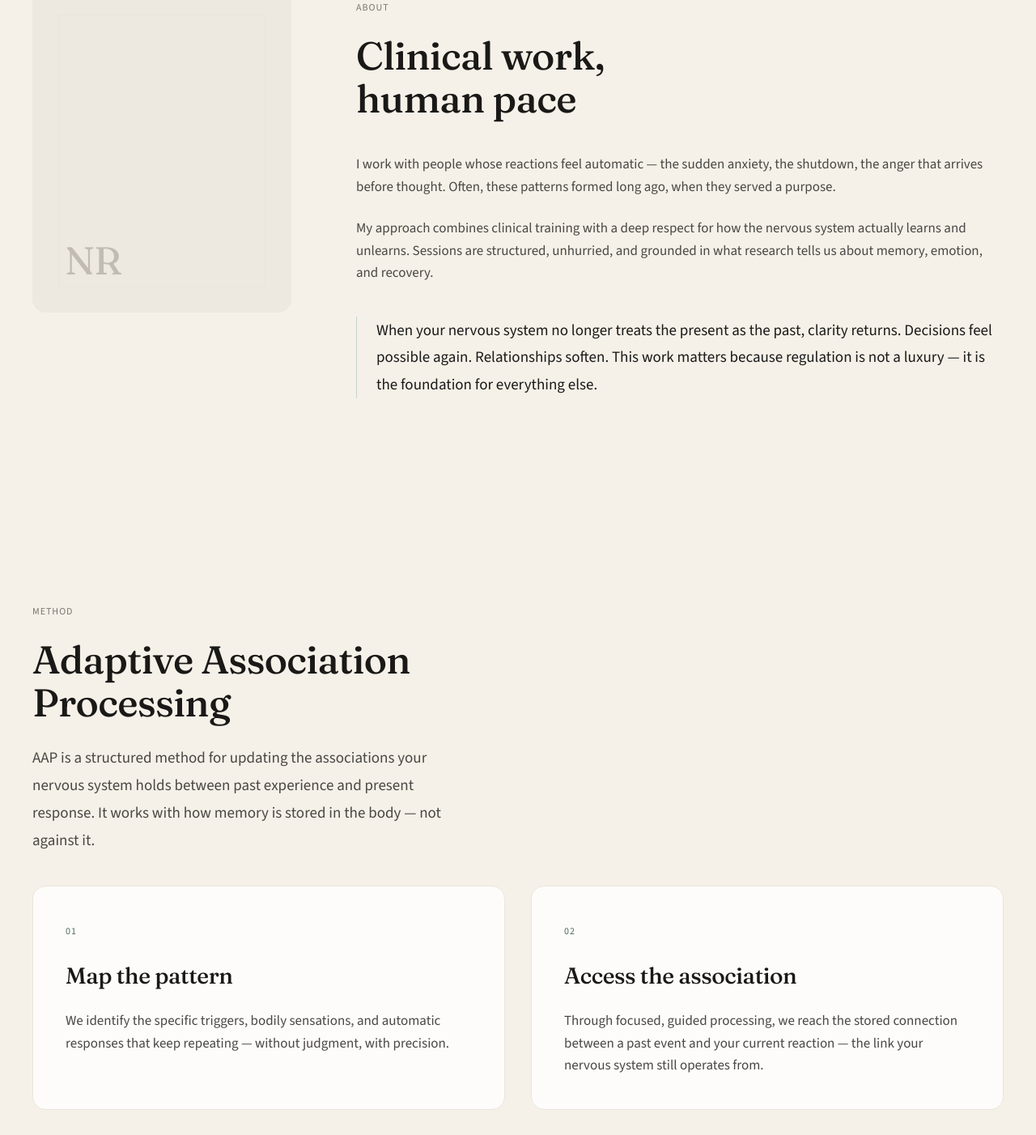
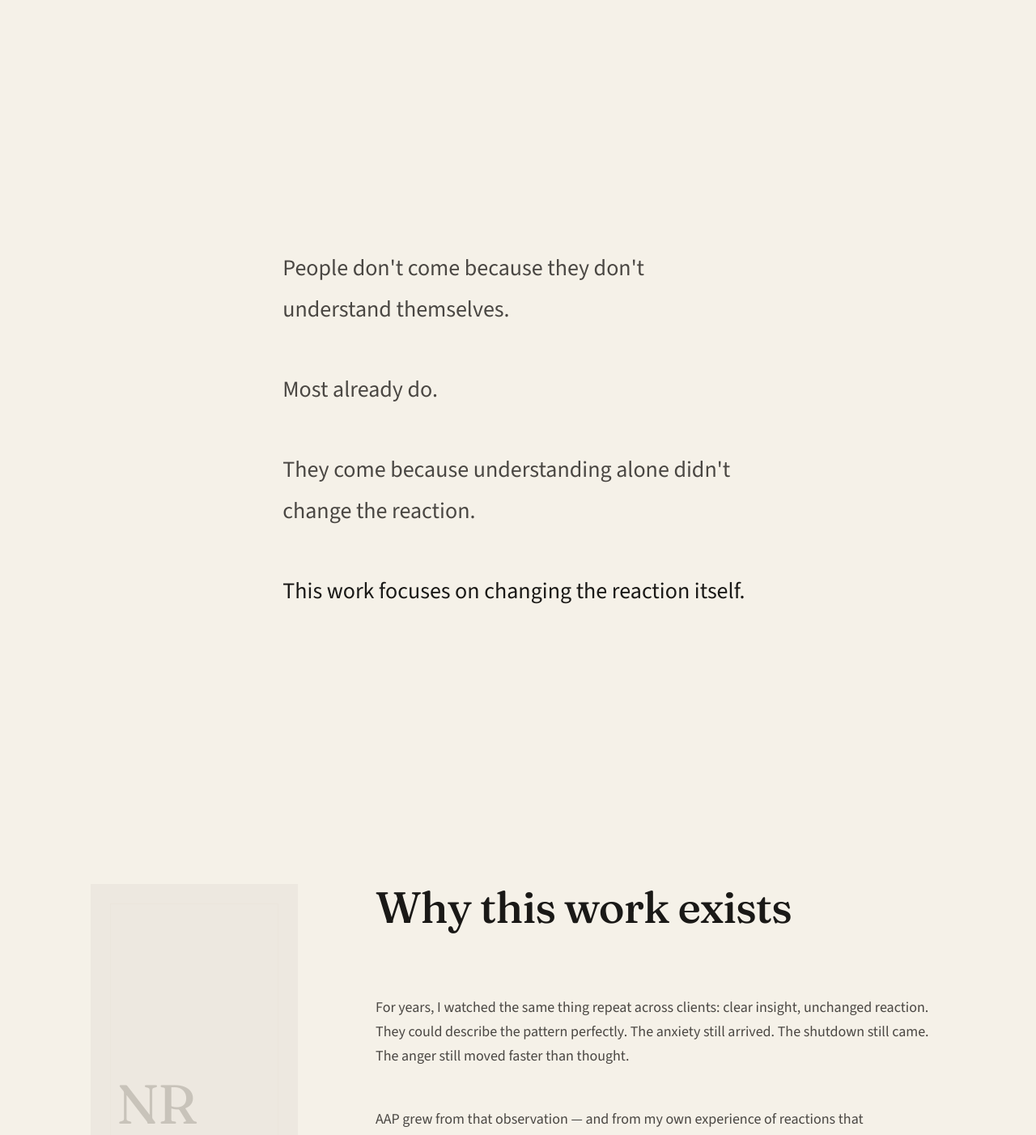
Before and after one commit to niksprojectsup-oss/niksravins.com, a Next.js app: page / in a window 1280 px wide. Shown: the part 1330-2732 px from the top of the page at 81% size. Built offline with nearby package versions, Linux system fonts and the light colour scheme.

Commit message:
Redesign homepage positioning and messaging

```diff
--- a/src/app/globals.css
+++ b/src/app/globals.css
@@ -43,6 +43,7 @@
   --text-3xl: var(--nr-text-3xl);
   --text-4xl: var(--nr-text-4xl);
   --text-display: var(--nr-text-display);
+  --text-editorial: var(--nr-text-editorial);
 
   --leading-tight: var(--nr-leading-tight);
   --leading-snug: var(--nr-leading-snug);
@@ -63,6 +64,7 @@
   --spacing-stack-sm: var(--nr-stack-sm);
   --spacing-stack-md: var(--nr-stack-md);
   --spacing-stack-lg: var(--nr-stack-lg);
+  --spacing-stack-xl: var(--nr-stack-xl);
 
   /* Layout widths */
   --width-prose: var(--nr-width-prose);
@@ -248,6 +250,12 @@
     color: var(--nr-ink-muted);
   }
 
+  .type-editorial {
+    font-size: var(--nr-text-editorial);
+    line-height: var(--nr-leading-relaxed);
+    color: var(--nr-ink-muted);
+  }
+
   .type-body {
     font-size: var(--nr-text-base);
     line-height: var(--nr-leading-normal);
@@ -329,6 +337,10 @@
   .layout-stack-lg > * + * {
     margin-top: var(--nr-stack-lg);
   }
+
+  .layout-stack-xl > * + * {
+    margin-top: var(--nr-stack-xl);
+  }
 }
 
 /* ── Surface presets ──────────────────────────────────────────── */
--- a/src/app/layout.tsx
+++ b/src/app/layout.tsx
@@ -21,11 +21,11 @@ export const metadata: Metadata = {
     template: "%s · Niks Ravins",
   },
   description:
-    "Psychotherapy focused on nervous system regulation. Helping your body stop reacting to the past through Adaptive Association Processing.",
+    "Psychotherapy focused on changing learned emotional associations — the links that keep automatic reactions running, even after you understand them.",
   openGraph: {
     title: "Niks Ravins",
     description:
-      "A calm nervous system changes everything. Psychotherapy with clarity, care, and scientific grounding.",
+      "You understand the reaction. It still happens. Sessions focus on identifying and changing the learned emotional associations behind automatic reactions.",
     type: "website",
     locale: "en",
     siteName: "Niks Ravins",
--- a/src/components/layout/Header.tsx
+++ b/src/components/layout/Header.tsx
@@ -63,7 +63,7 @@ export function Header() {
 
         <button
           type="button"
-          className="flex h-11 w-11 items-center justify-center rounded-md border border-border-subtle text-ink md:hidden"
+          className="flex h-11 w-11 items-center justify-center text-ink md:hidden"
           aria-expanded={menuOpen}
           aria-controls="mobile-nav"
           aria-label={menuOpen ? "Close menu" : "Open menu"}
--- a/src/components/sections/AAPMethod.tsx
+++ b/src/components/sections/AAPMethod.tsx
@@ -1,31 +1,35 @@
 import { aap } from "@/content/site";
 import { Section } from "@/components/ui/Section";
-import { SectionHeading } from "@/components/ui/SectionHeading";
 
 export function AAPMethod() {
   return (
     <Section id="aap" size="lg" aria-labelledby="aap-heading">
-      <SectionHeading
-        id="aap-heading"
-        label="Method"
-        title={aap.title}
-        description={aap.intro}
-        className="mb-stack-lg max-w-content"
-      />
+      <div className="layout-stack-xl max-w-wide">
+        <header className="layout-stack-md max-w-prose">
+          <p className="type-label">AAP</p>
+          <h2 id="aap-heading" className="type-heading">
+            {aap.title}
+          </h2>
+          <p className="type-editorial">{aap.intro}</p>
+        </header>
 
-      <ol className="grid gap-6 md:grid-cols-2 md:gap-8">
-        {aap.steps.map((step) => (
-          <li key={step.number} className="surface-base p-8 md:p-10">
+        <ol className="layout-stack-lg max-w-prose list-none">
+          {aap.points.map((point, index) => (
+            <li
+              key={point.title}
+              className="border-t border-border-subtle pt-stack-md first:border-t-0 first:pt-0"
+            >
               <div className="layout-stack-sm">
-              <span className="type-label text-accent" aria-hidden>
-                {step.number}
+                <span className="type-label text-ink-faint" aria-hidden>
+                  {String(index + 1).padStart(2, "0")}
                 </span>
-              <h3 className="type-heading-sm">{step.title}</h3>
-              <p className="type-body">{step.description}</p>
+                <h3 className="type-heading-sm">{point.title}</h3>
+                <p className="type-body">{point.description}</p>
               </div>
             </li>
           ))}
         </ol>
+      </div>
     </Section>
   );
 }
--- a/src/components/sections/About.tsx
+++ b/src/components/sections/About.tsx
@@ -1,48 +1,41 @@
 import { about } from "@/content/site";
 import { Section } from "@/components/ui/Section";
-import { SectionHeading } from "@/components/ui/SectionHeading";
 
 export function About() {
   return (
     <Section id="about" size="lg" aria-labelledby="about-heading">
-      <div className="grid gap-16 lg:grid-cols-[minmax(0,20rem)_1fr] lg:gap-20 lg:items-start">
-        <div className="mx-auto w-full max-w-xs lg:mx-0 lg:max-w-none">
+      <div className="grid gap-20 lg:grid-cols-[minmax(0,16rem)_1fr] lg:gap-24 lg:items-start">
+        <div className="mx-auto w-full max-w-[14rem] lg:mx-0 lg:max-w-none">
           <div
-            className="relative aspect-[4/5] w-full overflow-hidden surface-muted"
+            className="relative aspect-[3/4] w-full overflow-hidden bg-surface-muted"
             role="img"
             aria-label="Professional portrait placeholder for Niks Ravins"
           >
             <div
               aria-hidden
-              className="absolute inset-8 border border-border-subtle"
+              className="absolute inset-6 border border-border-subtle"
             />
             <span
               aria-hidden
-              className="absolute bottom-10 left-10 font-display text-5xl tracking-tight text-ink-faint/60"
+              className="absolute bottom-8 left-8 font-display text-4xl tracking-tight text-ink-faint/50"
             >
               NR
             </span>
           </div>
         </div>
 
-        <div className="layout-stack-md max-w-prose lg:max-w-none lg:pt-4">
-          <SectionHeading
-            id="about-heading"
-            label="About"
-            title="Clinical work, human pace"
-          />
+        <div className="layout-stack-lg max-w-prose lg:max-w-none">
+          <h2 id="about-heading" className="type-heading">
+            {about.title}
+          </h2>
 
-          <div className="layout-stack-sm">
+          <div className="layout-stack-md">
             {about.story.map((paragraph) => (
-              <p key={paragraph.slice(0, 24)} className="type-body">
+              <p key={paragraph.slice(0, 32)} className="type-body">
                 {paragraph}
               </p>
             ))}
           </div>
-
-          <blockquote className="border-l border-accent-muted pl-6">
-            <p className="type-lead text-ink">{about.why}</p>
-          </blockquote>
         </div>
       </div>
     </Section>
--- a/src/components/sections/Trust.tsx
+++ b/src/components/sections/Trust.tsx
@@ -4,11 +4,22 @@ import { Section } from "@/components/ui/Section";
 export function Trust() {
   return (
     <Section size="md" aria-labelledby="trust-heading">
-      <div className="mx-auto max-w-prose border-y border-border-subtle py-section-sm">
+      <div className="mx-auto max-w-prose layout-stack-md py-8 md:py-12">
         <h2 id="trust-heading" className="sr-only">
-          Understanding emotional patterns
+          Why people come here
         </h2>
-        <p className="type-lead text-center text-ink-muted">{trust.text}</p>
+        {trust.statements.map((statement, index) => (
+          <p
+            key={statement}
+            className={
+              index === trust.statements.length - 1
+                ? "type-editorial text-ink"
+                : "type-editorial"
+            }
+          >
+            {statement}
+          </p>
+        ))}
       </div>
     </Section>
   );
--- a/src/content/site.ts
+++ b/src/content/site.ts
@@ -1,6 +1,6 @@
 export const siteConfig = {
   name: "Niks Ravins",
-  tagline: "Psychotherapist",
+  tagline: "Psychotherapist · Adaptive Association Processing",
   email: "hello@niksravins.com",
   bookingUrl: "#contact",
 } as const;
@@ -14,94 +14,105 @@ export const navigation = [
 
 export const hero = {
   name: "Niks Ravins",
-  headline: "Helping your nervous system stop reacting to the past.",
-  subheadline: "A calm nervous system changes everything.",
+  headline: "You understand the reaction. It still happens.",
+  explanation: [
+    "Automatic emotional reactions can continue because the nervous system still links them to specific past experiences.",
+    "Most people who come here already understand their patterns. Talking explained them. It did not change the reaction.",
+    "Sessions focus on identifying and changing those learned emotional associations.",
+  ],
   primaryCta: { label: "Book a Session", href: "#contact" },
-  secondaryCta: { label: "Learn about AAP", href: "#aap" },
+  secondaryCta: { label: "How AAP Works", href: "#aap" },
 } as const;
 
 export const trust = {
-  text: "Many emotional reactions are not character flaws. They are learned nervous system patterns — responses your body memorized when staying alert felt necessary. Understanding this is the first step toward change that lasts.",
+  statements: [
+    "People don't come because they don't understand themselves.",
+    "Most already do.",
+    "They come because understanding alone didn't change the reaction.",
+    "This work focuses on changing the reaction itself.",
+  ],
 } as const;
 
 export const about = {
+  title: "Why this work exists",
   story: [
-    "I work with people whose reactions feel automatic — the sudden anxiety, the shutdown, the anger that arrives before thought. Often, these patterns formed long ago, when they served a purpose.",
-    "My approach combines clinical training with a deep respect for how the nervous system actually learns and unlearns. Sessions are structured, unhurried, and grounded in what research tells us about memory, emotion, and recovery.",
+    "For years, I watched the same thing repeat across clients: clear insight, unchanged reaction. They could describe the pattern perfectly. The anxiety still arrived. The shutdown still came. The anger still moved faster than thought.",
+    "AAP grew from that observation — and from my own experience of reactions that understanding alone could not reach. Not from a theory I wanted to prove, but from a question that would not leave: if someone already knows why they react, what exactly still needs to change?",
+    "The answer, as I came to see it, is the association itself — the learned link between a past experience and a present response. This work exists to reach that link directly, through a structured session framework built from extensive practical work and continuous observation of how automatic emotional reactions shift.",
   ],
-  why: "When your nervous system no longer treats the present as the past, clarity returns. Decisions feel possible again. Relationships soften. This work matters because regulation is not a luxury — it is the foundation for everything else.",
 } as const;
 
 export const aap = {
-  title: "Adaptive Association Processing",
+  title: "How AAP works",
   intro:
-    "AAP is a structured method for updating the associations your nervous system holds between past experience and present response. It works with how memory is stored in the body — not against it.",
-  steps: [
+    "Adaptive Association Processing is not something you study. It is something that happens in the room — quietly, precisely, at the pace your system allows.",
+  points: [
     {
-      number: "01",
-      title: "Map the pattern",
+      title: "What happens in a session",
       description:
-        "We identify the specific triggers, bodily sensations, and automatic responses that keep repeating — without judgment, with precision.",
+        "We locate a specific reaction — the one that still arrives automatically — and trace it to the emotional association that keeps it running. The session stays focused on that link. There is no performance, no rush to insight.",
     },
     {
-      number: "02",
-      title: "Access the association",
+      title: "Why the same reaction returns",
       description:
-        "Through focused, guided processing, we reach the stored connection between a past event and your current reaction — the link your nervous system still operates from.",
+        "A reaction repeats when the nervous system still treats a present moment as connected to a past one. The association was learned. It can be difficult to override through understanding alone because it operates before thought.",
     },
     {
-      number: "03",
-      title: "Update the response",
+      title: "How one memory reaches into the present",
       description:
-        "The association is reprocessed so the body can distinguish then from now. The memory remains; the automatic reaction loosens.",
+        "An emotional association does not require conscious recall. A tone, a look, a situation can activate the same response the original experience produced — even when the person knows, rationally, that the past is not the present.",
     },
     {
-      number: "04",
-      title: "Integrate the change",
+      title: "What may change",
       description:
-        "New responses are reinforced through practice and reflection. Stability builds gradually — not as performance, but as physiology.",
+        "When an association shifts, the reaction that followed it may soften or stop arriving altogether. This is not a promise. It is what clients often describe: not a new understanding, but a different response in daily life.",
     },
   ],
 } as const;
 
 export const testimonials = [
   {
-    quote:
-      "I stopped trying to think my way out of reactions that were happening in my body. That shift alone changed how I show up in my work and my marriage.",
-    attribution: "Client, 38",
+    before: "I constantly checked my partner's social media.",
+    after: "I simply stopped feeling the need.",
+    attribution: "Client, 34",
   },
   {
-    quote:
-      "The sessions felt calm and precise. Nothing was rushed. For the first time, I understood why I responded the way I did — and that it could actually change.",
-    attribution: "Client, 45",
+    before: "Every meeting at work, my chest tightened before I spoke.",
+    after: "I still prepare. The tightening rarely comes.",
+    attribution: "Client, 41",
   },
   {
-    quote:
-      "I came in exhausted from managing anxiety I didn't fully understand. Now I have language for it, and more importantly, my body handles stress differently.",
-    attribution: "Client, 31",
+    before: "I knew my anger wasn't about what was happening in front of me.",
+    after: "It stopped arriving before I could think.",
+    attribution: "Client, 38",
   },
 ] as const;
 
 export const faq = [
   {
-    question: "What happens in a first session?",
+    question: "What happens during a session?",
     answer:
-      "We begin with what brought you here. I ask about your history, current patterns, and what you hope will be different. There is no pressure to share more than feels right. The goal is to understand your nervous system, not to diagnose you quickly.",
+      "We identify a specific automatic reaction and work with the emotional association connected to it. Sessions are structured and focused. You are not asked to perform or produce insight — the work happens at the level of the association itself.",
   },
   {
-    question: "How is AAP different from talk therapy?",
+    question: "Do I need to relive painful memories?",
     answer:
-      "Talk therapy works primarily through insight and narrative. AAP works directly with how associations are stored and updated in the nervous system. We still talk — but the focus is on processing the patterns that run beneath words.",
+      "No. The work does not require detailed retelling or re-experiencing events. We work with the association as it presents now — in the reaction, in the body — not through narrative reconstruction.",
   },
   {
-    question: "How long does the work take?",
+    question: "Is AAP psychotherapy?",
     answer:
-      "Some people notice shifts within several sessions. Deeper patterns often require more time. We move at a pace your nervous system can tolerate — not faster, not slower than necessary.",
+      "Yes. AAP is a structured session framework used within psychotherapy. It is not coaching, and it is not a standalone technique applied outside a therapeutic relationship.",
   },
   {
-    question: "Do you offer online sessions?",
+    question: "How many sessions do people usually have?",
     answer:
-      "Yes. Online sessions are conducted with the same structure and care as in-person work. What matters most is that you are in a private, undisturbed space.",
+      "It varies. Some people work on a single pattern over several sessions. Others continue longer. There is no prescribed course length — we work until the reaction you came for has shifted enough to matter in your daily life.",
+  },
+  {
+    question: "Can this help if I've already tried therapy?",
+    answer:
+      "Often, yes — especially if previous therapy helped you understand your patterns but the automatic reactions remained. AAP addresses a different layer: not the story about the reaction, but the association that produces it.",
   },
   {
     question: "What if I am in crisis?",
@@ -111,8 +122,10 @@ export const faq = [
 ] as const;
 
 export const finalCta = {
-  headline: "When you are ready, we can begin.",
-  subtext:
-    "Reach out to schedule an initial conversation. There is no obligation — only space to see if this work fits.",
+  lines: [
+    "If you've understood yourself for years",
+    "but your reactions still feel automatic,",
+    "perhaps it isn't understanding that's missing.",
+  ],
   button: { label: "Book a Session", href: "#contact" },
 } as const;
--- a/src/styles/tokens.css
+++ b/src/styles/tokens.css
@@ -36,30 +36,31 @@
   --nr-selection-bg: #dce8e2;
   --nr-selection-fg: #1a1917;
 
-  /* ── Typography: scale (17px base for warmth & readability) */
+  /* ── Typography: scale ────────────────────────────────────── */
   --nr-text-xs: 0.75rem;
   --nr-text-sm: 0.875rem;
-  --nr-text-base: 1.0625rem;
-  --nr-text-md: 1.1875rem;
-  --nr-text-lg: 1.375rem;
-  --nr-text-xl: 1.75rem;
-  --nr-text-2xl: 2.25rem;
-  --nr-text-3xl: 3rem;
-  --nr-text-4xl: 3.75rem;
-  --nr-text-display: clamp(2.75rem, 5vw + 1rem, 4.5rem);
+  --nr-text-base: 1.125rem;
+  --nr-text-md: 1.3125rem;
+  --nr-text-lg: 1.5rem;
+  --nr-text-xl: 2rem;
+  --nr-text-2xl: 2.625rem;
+  --nr-text-3xl: 3.375rem;
+  --nr-text-4xl: 4.25rem;
+  --nr-text-display: clamp(2.875rem, 6vw + 1rem, 5.25rem);
+  --nr-text-editorial: clamp(1.375rem, 2vw + 0.75rem, 1.75rem);
 
   /* ── Typography: line height ────────────────────────────── */
-  --nr-leading-tight: 1.12;
-  --nr-leading-snug: 1.3;
-  --nr-leading-normal: 1.62;
-  --nr-leading-relaxed: 1.78;
+  --nr-leading-tight: 1.08;
+  --nr-leading-snug: 1.28;
+  --nr-leading-normal: 1.65;
+  --nr-leading-relaxed: 1.82;
 
   /* ── Typography: letter spacing ─────────────────────────── */
-  --nr-tracking-tight: -0.025em;
-  --nr-tracking-snug: -0.015em;
+  --nr-tracking-tight: -0.03em;
+  --nr-tracking-snug: -0.018em;
   --nr-tracking-normal: 0;
   --nr-tracking-wide: 0.04em;
-  --nr-tracking-wider: 0.08em;
+  --nr-tracking-wider: 0.1em;
 
   /* ── Spacing: base unit (4px grid) ──────────────────────── */
   --nr-space-1: 0.25rem;
@@ -75,21 +76,23 @@
   --nr-space-20: 5rem;
   --nr-space-24: 6rem;
   --nr-space-32: 8rem;
+  --nr-space-40: 10rem;
 
   /* ── Spacing: layout rhythm ───────────────────────────────── */
-  --nr-section-y-sm: var(--nr-space-16);
-  --nr-section-y-md: var(--nr-space-24);
-  --nr-section-y-lg: var(--nr-space-32);
-  --nr-gutter: clamp(1.25rem, 4vw, 2.5rem);
-  --nr-stack-sm: var(--nr-space-6);
-  --nr-stack-md: var(--nr-space-10);
-  --nr-stack-lg: var(--nr-space-16);
+  --nr-section-y-sm: var(--nr-space-20);
+  --nr-section-y-md: var(--nr-space-32);
+  --nr-section-y-lg: var(--nr-space-40);
+  --nr-gutter: clamp(1.5rem, 5vw, 3rem);
+  --nr-stack-sm: var(--nr-space-8);
+  --nr-stack-md: var(--nr-space-12);
+  --nr-stack-lg: var(--nr-space-20);
+  --nr-stack-xl: var(--nr-space-24);
 
   /* ── Layout: content widths ───────────────────────────────── */
-  --nr-width-prose: 42rem;
-  --nr-width-content: 48rem;
-  --nr-width-wide: 64rem;
-  --nr-width-max: 80rem;
+  --nr-width-prose: 38rem;
+  --nr-width-content: 44rem;
+  --nr-width-wide: 56rem;
+  --nr-width-max: 72rem;
 
   /* ── Radius (soft, editorial — not pill/corporate) ──────── */
   --nr-radius-sm: 0.375rem;
@@ -98,15 +101,15 @@
   --nr-radius-xl: 1.5rem;
 
   /* ── Shadow (barely there, warm) ──────────────────────────── */
-  --nr-shadow-soft: 0 1px 2px rgb(26 25 23 / 0.04),
-    0 4px 16px rgb(26 25 23 / 0.06);
-  --nr-shadow-elevated: 0 2px 4px rgb(26 25 23 / 0.04),
-    0 12px 32px rgb(26 25 23 / 0.08);
+  --nr-shadow-soft: 0 1px 2px rgb(26 25 23 / 0.03),
+    0 4px 16px rgb(26 25 23 / 0.04);
+  --nr-shadow-elevated: 0 2px 4px rgb(26 25 23 / 0.03),
+    0 12px 32px rgb(26 25 23 / 0.06);
 
   /* ── Motion ───────────────────────────────────────────────── */
   --nr-duration-fast: 150ms;
-  --nr-duration-normal: 250ms;
-  --nr-duration-slow: 400ms;
+  --nr-duration-normal: 300ms;
+  --nr-duration-slow: 500ms;
   --nr-ease-out: cubic-bezier(0.22, 1, 0.36, 1);
   --nr-ease-in-out: cubic-bezier(0.65, 0, 0.35, 1);
 }
```
Also changed, not shown: src/components/sections/FAQ.tsx (+15 -11 lines), src/components/sections/FinalCTA.tsx (+14 -6 lines), src/components/sections/Hero.tsx (+10 -4 lines), src/components/sections/Testimonials.tsx (+27 -20 lines). Lines whose indentation alone changed are shown as unchanged.
